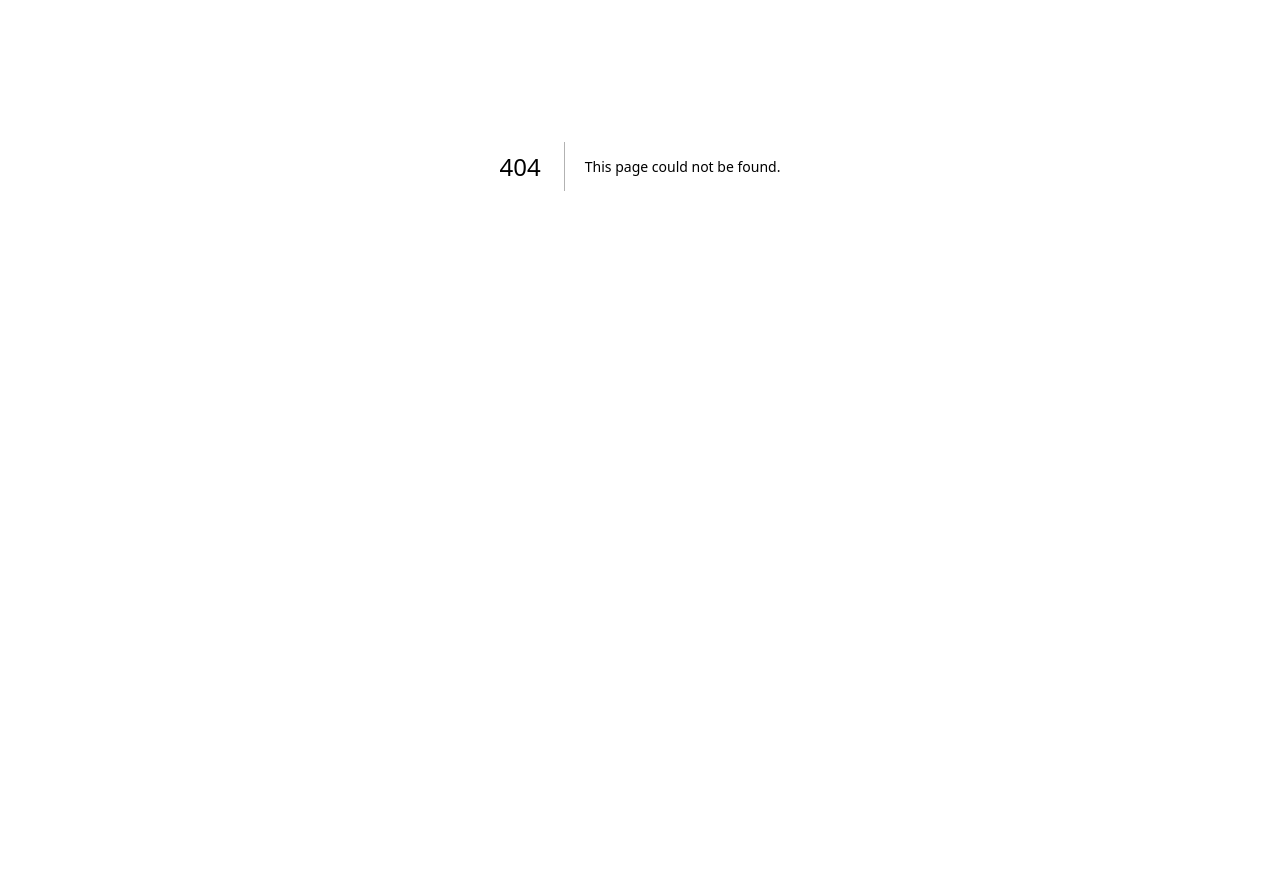
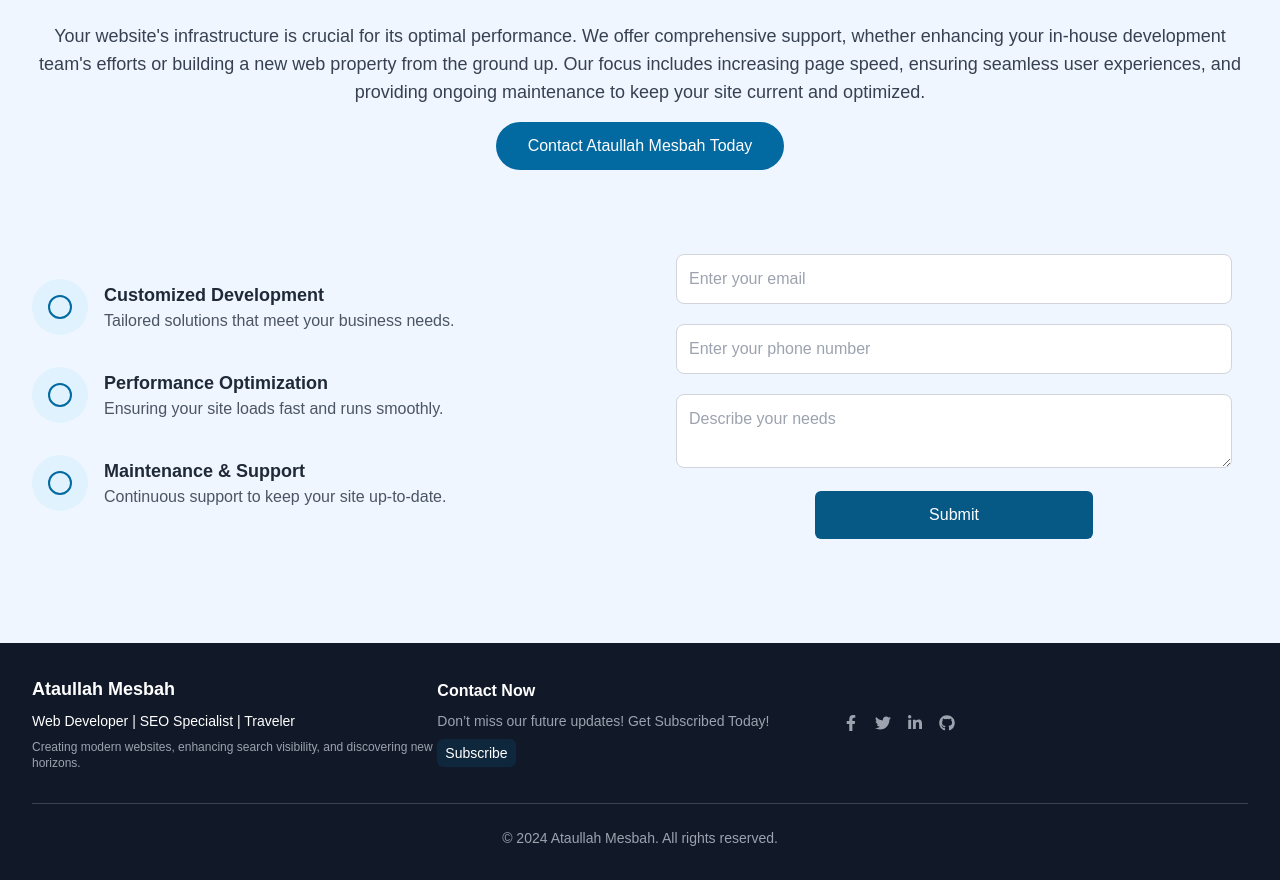
Before and after one commit to ataullahmesbah/ataullahmesbah-portfolio-next_pro, a Next.js app: page /web-development in a window 1280 px wide. Before the commit this address had no page. Shown: the part 234-1114 px from the top of the page. Before the commit the page ends 800 px from the top, so only its background shows below. Built offline with nearby package versions, Linux system fonts and the light colour scheme.

Commit message:
development services

```diff
--- a/src/app/(with-layout)/layout.js
+++ b/src/app/(with-layout)/layout.js
@@ -1,5 +1,6 @@
 import Navbar from "../components/Navbar/Navbar";
 import RootNavbar from "../components/RootNavbar/RootNavbar";
+import Footer from "../components/Share/Footer/Footer";
 
 
 const RootLayout = ({ children }) => {
@@ -9,6 +10,7 @@ const RootLayout = ({ children }) => {
             <RootNavbar />
             <Navbar />
             {children}
+            <Footer />
 
         </div>
     );
--- /dev/null
+++ b/src/app/(with-layout)/web-development/page.js
@@ -0,0 +1,61 @@
+
+
+import DevelopmentForm from '@/app/components/Share/DevelopmentForm/DevelopmentForm';
+import Link from 'next/link';
+
+export const metadata = {
+    title: 'Web Development Services',
+    description: "Connect with Ataullah Mesbah, an SEO expert and experienced traveler. Book a call to learn more about SEO and digital marketing strategies."
+}
+
+const page = () => {
+    return (
+        <section>
+            <div className="bg-blue-50 py-16">
+                <div className="max-w-7xl mx-auto px-4 sm:px-6 lg:px-8 poppins-regular">
+                    {/* Main Container */}
+                    <div className="space-y-6   text-center justify-center mb-10">
+                        <h1 className="text-4xl font-bold text-gray-800">Web Development Services</h1>
+                        <p className="text-gray-700 text-lg">
+                            Your website's infrastructure is crucial for its optimal performance. We offer comprehensive support, whether enhancing your in-house development team's efforts or building a new web property from the ground up. Our focus includes increasing page speed, ensuring seamless user experiences, and providing ongoing maintenance to keep your site current and optimized.
+                        </p>
+                        <Link href="/contact">
+                            <button className="mt-4 px-8 py-3 bg-sky-700 text-white rounded-full hover:bg-opacity-75 hover:bg-sky-800 transition duration-300 ease-in-out">
+                                Contact Ataullah Mesbah Today
+                            </button>
+                        </Link>
+                    </div>
+
+                    <div className="grid grid-cols-1 md:grid-cols-2 gap-10 items-center py-10">
+                        {/* Service List */}
+                        <div className="space-y-8">
+                            {[
+                                { title: 'Customized Development', description: 'Tailored solutions that meet your business needs.' },
+                                { title: 'Performance Optimization', description: 'Ensuring your site loads fast and runs smoothly.' },
+                                { title: 'Maintenance & Support', description: 'Continuous support to keep your site up-to-date.' },
+                            ].map((service, index) => (
+                                <div key={index} className="flex items-center space-x-4">
+                                    <div className="bg-sky-100 p-4 rounded-full">
+                                        {/* Add an Icon Here */}
+                                        <svg className="w-6 h-6 text-sky-700" fill="currentColor" viewBox="0 0 24 24">
+                                            <path d="M12 2a10 10 0 11-10 10A10 10 0 0112 2m0-2a12 12 0 1012 12A12 12 0 0012 0z" />
+                                        </svg>
+                                    </div>
+                                    <div>
+                                        <h3 className="text-lg font-semibold text-gray-800">{service.title}</h3>
+                                        <p className="text-gray-600">{service.description}</p>
+                                    </div>
+                                </div>
+                            ))}
+                        </div>
+
+                        {/* Development Form */}
+                        <DevelopmentForm />
+                    </div>
+                </div>
+            </div>
+        </section>
+    );
+};
+
+export default page;
--- a/src/app/components/RootNavbar/RootNavbar.js
+++ b/src/app/components/RootNavbar/RootNavbar.js
@@ -1,5 +1,5 @@
 import Link from "next/link";
-import { FaAddressCard, FaFacebookSquare, FaMediumM, FaTwitter, FaYoutube } from "react-icons/fa";
+import { FaAddressCard, FaFacebookF, FaLinkedinIn, FaMediumM, FaTwitter, FaYoutube, } from "react-icons/fa";
 
 const RootNavbar = () => {
     return (
@@ -22,17 +22,20 @@ const RootNavbar = () => {
 
             {/* Social Icons */}
             <div className="flex justify-center sm:justify-end items-center space-x-4 text-lg">
-                <Link href='https://facebook.com' aria-label="Facebook">
-                    <FaFacebookSquare />
+                <Link href='https://www.facebook.com/ataullah.mesbah.7' target="_blank" rel="noopener noreferrer" className="text-gray-400 hover:text-blue-700">
+                    <FaFacebookF />
                 </Link>
-                <Link href='https://medium.com' aria-label="Medium">
+                <Link href='https://medium.com/@ataullahmesbah' target="_blank" rel="noopener noreferrer" className="text-gray-400 hover:text-blue-700">
                     <FaMediumM />
                 </Link>
-                <Link href='https://twitter.com' aria-label="Twitter">
+                <Link href='https://x.com/ataullah_mesbah' target="_blank" rel="noopener noreferrer" className="text-gray-400 hover:text-blue-700">
                     <FaTwitter />
                 </Link>
-                <Link href='https://youtube.com' aria-label="YouTube">
+                <Link href='https://youtube.com' target="_blank" rel="noopener noreferrer" className="text-gray-400 hover:text-blue-700">
                     <FaYoutube />
+                </Link>
+                <Link href="https://www.linkedin.com/in/ataullah-mesbah/" target="_blank" rel="noopener noreferrer" className="text-gray-400 hover:text-blue-700">
+                    <FaLinkedinIn />
                 </Link>
             </div>
 
--- /dev/null
+++ b/src/app/components/Share/DevelopmentForm/DevelopmentForm.js
@@ -0,0 +1,79 @@
+'use client'
+
+import React, { useState } from 'react';
+
+const DevelopmentForm = () => {
+    const [formData, setFormData] = useState({
+        comment: '',
+        email: '',
+        phone: ''
+    });
+
+    const handleChange = (e) => {
+        const { name, value } = e.target;
+        setFormData({
+            ...formData,
+            [name]: value
+        });
+    };
+
+    const handleSubmit = (e) => {
+        e.preventDefault();
+        // Handle form submission logic here
+        console.log('Form Data:', formData);
+        // You can send formData to your backend or API for further processing
+    };
+
+    return (
+        <form onSubmit={handleSubmit} className="space-y-4 w-full px-4">
+            <div>
+
+                <input
+                    type="email"
+                    name="email"
+                    id="email"
+                    value={formData.email}
+                    onChange={handleChange}
+                    placeholder="Enter your email"
+                    required
+                    className="mt-1 p-3 w-full border border-gray-300 rounded-lg focus:outline-none focus:ring-2 focus:ring-blue-200"
+                />
+            </div>
+            <div>
+
+                <input
+                    type="tel"
+                    name="phone"
+                    id="phone"
+                    value={formData.phone}
+                    onChange={handleChange}
+                    placeholder="Enter your phone number"
+                    required
+                    className="mt-1 p-3 w-full border border-gray-300 rounded-lg focus:outline-none focus:ring-2 focus:ring-blue-200"
+                />
+            </div>
+            <div>
+
+                <textarea
+                    name="comment"
+                    id="comment"
+                    value={formData.comment}
+                    onChange={handleChange}
+                    placeholder="Describe your needs"
+                    required
+                    className="mt-1 p-3 w-full border border-gray-300 rounded-lg focus:outline-none focus:ring-2 focus:ring-blue-200"
+                />
+            </div>
+            <div className="text-center">
+                <button
+                    type="submit"
+                    className="bg-sky-800 hover:bg-sky-700 w-full md:w-1/2 p-3 text-white rounded-md transition-colors"
+                >
+                    Submit
+                </button>
+            </div>
+        </form>
+    );
+};
+
+export default DevelopmentForm;
--- /dev/null
+++ b/src/app/components/Share/Footer/Footer.js
@@ -0,0 +1,66 @@
+import Link from 'next/link';
+import { FaFacebookF, FaTwitter, FaLinkedinIn, FaGithub } from 'react-icons/fa';
+
+const Footer = () => {
+    return (
+        <footer className="bg-gray-900 text-white py-8">
+            <div className="container mx-auto px-4 sm:px-6 lg:px-8 poppins-regular">
+                <div className="flex flex-col md:flex-row justify-between items-start md:items-center">
+
+                    <div className="mb-6 md:mb-0 md:w-1/3">
+                        <h3 className="text-lg font-semibold">Ataullah Mesbah</h3>
+                        <p className="text-sm mt-2">Web Developer | SEO Specialist | Traveler</p>
+                        <p className="text-xs text-gray-400 mt-2">
+                            Creating modern websites, enhancing search visibility, and discovering new horizons.
+                        </p>
+
+                    </div>
+
+
+
+                    {/* Middle Section - Navigation Links */}
+                    <div className="mb-6 md:mb-0 md:w-1/3">
+                        <h6 className="font-semibold text-white mb-2">Contact Now</h6>
+                        <p className="text-sm text-gray-400 mb-2">Don’t miss our future updates! Get Subscribed Today!</p>
+                        <Link href='/contact'>
+                            <button className="text-sm text-white bg-opacity-30 bg-sky-900 p-1 px-2 rounded-md  ">Subscribe</button>
+                        </Link>
+                    </div>
+
+                    {/* Right Section - Social Icons */}
+                    <div className="md:w-1/3">
+                        <ul className="flex space-x-4 justify-center md:justify-start">
+                            <li>
+                                <a href="https://www.facebook.com/ataullah.mesbah.7" target="_blank" rel="noopener noreferrer" className="text-gray-400 hover:text-blue-500">
+                                    <FaFacebookF />
+                                </a>
+                            </li>
+                            <li>
+                                <a href="https://x.com/ataullah_mesbah" target="_blank" rel="noopener noreferrer" className="text-gray-400 hover:text-blue-400">
+                                    <FaTwitter />
+                                </a>
+                            </li>
+                            <li>
+                                <a href="https://www.linkedin.com/in/ataullah-mesbah/" target="_blank" rel="noopener noreferrer" className="text-gray-400 hover:text-blue-700">
+                                    <FaLinkedinIn />
+                                </a>
+                            </li>
+                            <li>
+                                <a href="https://github.com/ataullahmesbah" target="_blank" rel="noopener noreferrer" className="text-gray-400 hover:text-gray-500">
+                                    <FaGithub />
+                                </a>
+                            </li>
+                        </ul>
+                    </div>
+                </div>
+
+                {/* Bottom Section - Copyright */}
+                <div className="mt-8 border-t border-gray-700 pt-6 text-center">
+                    <p className="text-sm text-gray-400">&copy; {new Date().getFullYear()} Ataullah Mesbah. All rights reserved.</p>
+                </div>
+            </div>
+        </footer>
+    );
+};
+
+export default Footer;
```
